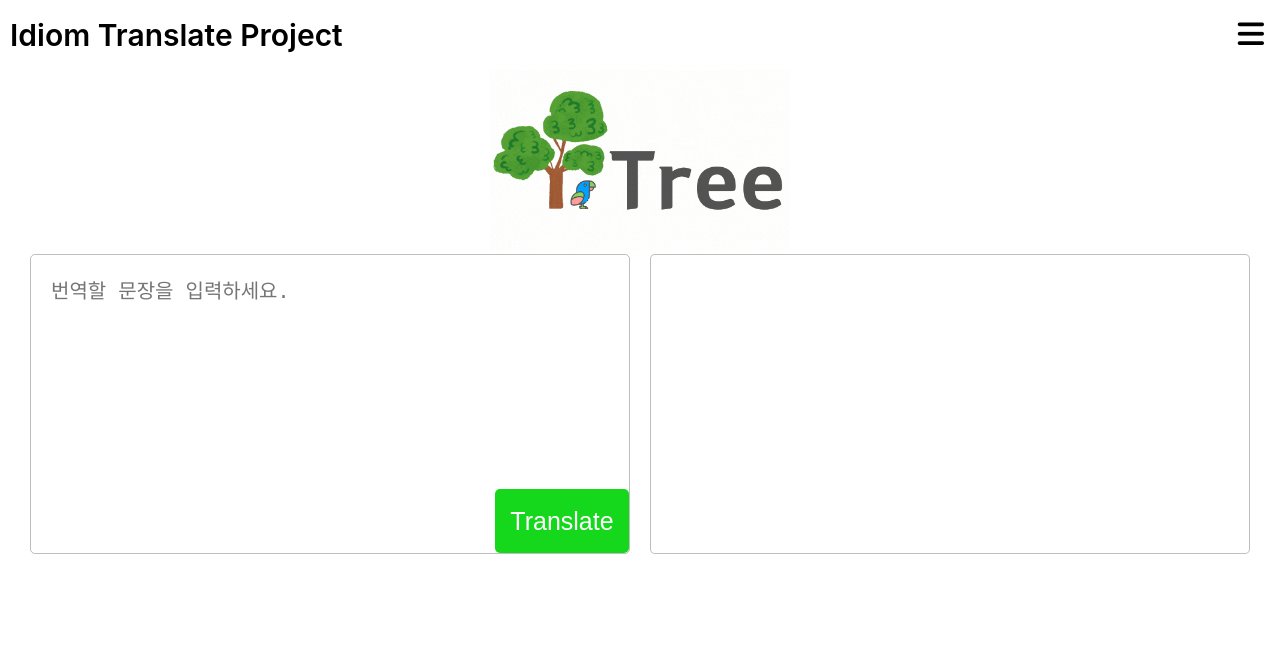
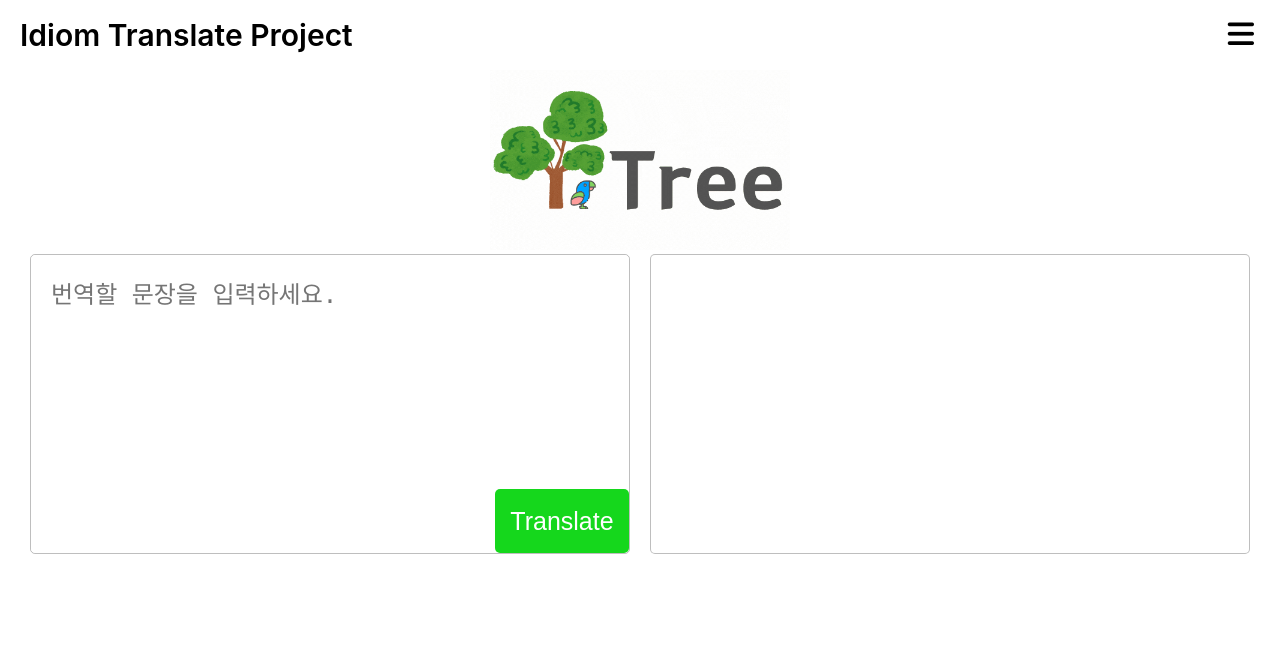
Before and after one commit to itisused/2021_NLP_Project, a Flask app: page / in a window 1280 px wide. Shown: the top 653 px of the page. Run offline with Flask 2, Linux system fonts and the light colour scheme; some libraries are stand-ins or nearby versions.

Commit message:
update style.css

```diff
--- a/tree_project/static/css/style.css
+++ b/tree_project/static/css/style.css
@@ -2,8 +2,11 @@
 :root {
   /* Color */
   --color-main: #15d71c;
-  --color-light-gray: #00000041;
+  --color-black: #00000041;
   --color-white: white;
+
+  /* Font Size */
+  --font-text-size: 24px;
 }
 
 * {
@@ -52,6 +55,7 @@ nav {
   width: 100%;
   justify-content: space-between;
   align-items: center;
+  padding: 0 20px;
 }
 
 .nav__menu-bar {
@@ -59,14 +63,14 @@ nav {
   font-size: 30px;
   font-weight: 600;
   line-height: 70px;
-  margin-left: 10px;
+  /* margin-left: 10px; */
 }
 
 .nav__btn {
   background-color: transparent;
   font-size: 30px;
   color: black;
-  margin-right: 10px;
+  /* margin-right: 10px; */
 }
 
 .nav__menu {
@@ -118,7 +122,7 @@ header {
 .main__text-box {
   width: 600px;
   height: 300px;
-  border: 1px solid var(--color-light-gray);
+  border: 1px solid var(--color-black);
   border-radius: 5px;
   margin: 10px;
   margin-top: 0;
@@ -135,12 +139,12 @@ form {
   border: none;
   border-radius: 5px;
   padding: 20px;
-  font-size: 20px;
+  font-size: var(--font-text-size);
   resize: none;
 }
 
 #input-kor::placeholder {
-  font-size: 20px;
+  font-size: var(--font-text-size);
 }
 
 #input-kor:focus {
@@ -154,7 +158,7 @@ form {
 .main__text-box:last-child {
   background-color: var(--color-white);
   padding: 20px;
-  font-size: 20px;
+  font-size: var(--font-text-size);
   position: relative;
   display: flex;
   margin-bottom: 100px;
@@ -215,7 +219,7 @@ footer {
   height: 70px;
   font-size: 50px;
   color: var(--color-white);
-  background-color: var(--color-light-gray);
+  background-color: var(--color-black);
   border-radius: 50%;
   opacity: 0;
   pointer-events: none;
```
